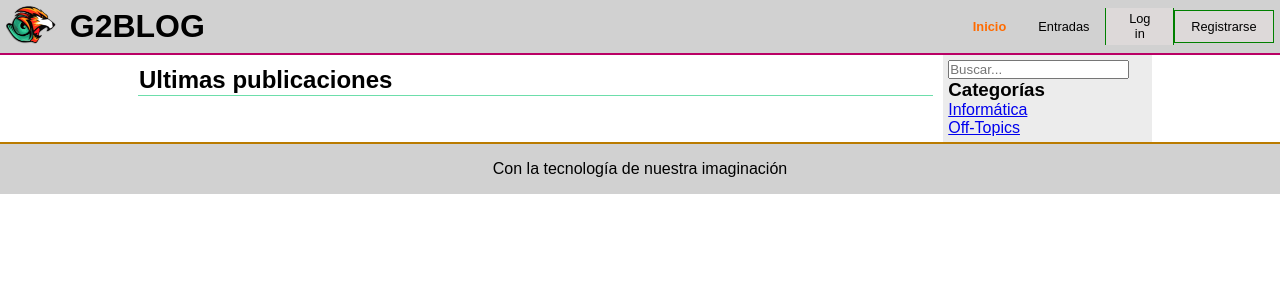
After one commit to IK2DW3/g2blog.com, a PHP site: page /inicio.html in a window 1280 px wide. The commit adds this page. Shown: the top 300 px of the page. Run offline with PHP 8.4, Linux system fonts and the light colour scheme.

Commit message:
Mejora del diseño orientado a poner el login/registro

```diff
--- /dev/null
+++ b/css/index.css
@@ -0,0 +1,107 @@
+/* IMPORTS */
+@import url(https://fonts.googleapis.com/css?family=Anonymous+Pro); /* Google Fonts */
+/* GENERAL */
+* {
+  margin: 0;
+  padding: 0;
+  font-family: Arial, Helvetica, sans-serif;
+}
+
+.header {
+  align-items: center;
+  background-color: #d1d1d1;
+  border-bottom: 2px solid #ba0065;
+  display: flex;
+  flex-wrap: nowrap;
+  height: 40px;
+  max-height: 45px;
+  justify-content: center;
+  overflow: hidden;
+  padding: .5%;
+}
+.header .a-logo{
+  flex-basis: 5%;
+  flex-grow: 1;
+  flex-shrink: 2;
+}
+.header .a-logo img {
+  height: 40px;
+  width: 50px;
+}
+.header h1 {
+  flex-basis: 70%;
+  flex-grow: 2;
+  flex-shrink: 1;
+}
+.header h1 a.a-title {
+  color: #000;
+  font-size: 2rem;
+  text-decoration: none;
+}
+.header .header-nav {
+  flex-basis: 25%;
+  flex-grow: 1;
+  flex-shrink: 2;
+}
+.header .header-nav ul.hnavegador {
+  align-items: center;
+  display: flex;
+  list-style: none;
+  flex-direction: row;
+  flex-wrap: nowrap;
+  justify-content: space-between;
+  list-style-type: none;
+  overflow: hidden;
+  height: 37px;
+}
+.header .header-nav ul.hnavegador li {
+  font-size: .8em;
+  text-align: center;
+}
+.header .header-nav ul.hnavegador li a {
+  display: block;
+  color: #000;
+  padding: 8px 16px;
+  text-decoration: none;
+}
+.header .header-nav ul.hnavegador li a.highlight {
+  color: #ff6b00;
+  font-weight: bold;
+}
+.header .header-nav ul.hnavegador li a.a-buttom {
+  background-color: #ddd9d9;
+  border: 1px solid green;
+}
+
+.container {
+  background-color: #ececec;
+  display: flex;
+  margin: auto 10%;
+}
+.container .entries {
+  background-color: #fff;
+  flex-basis: 80%;
+  overflow: hidden;
+  padding: 1%;
+}
+.container .entries h2 {
+  display: block;
+  padding: .1%;
+  border-bottom: 1px solid #6ddeab;
+}
+.container .aside-bar{
+  flex-basis: 20%;
+  overflow: hidden;
+  padding: .5%;
+}
+
+
+.footer {
+  align-items: center;
+  background-color: #d1d1d1;
+  border-top: 2px solid #ba7b00;
+  display: flex;
+  height: 50px;
+  justify-content: center;
+  overflow: hidden;
+}
--- a/css/style.css
+++ b/css/style.css
@@ -213,7 +213,6 @@
   font-size: 28px;
   letter-spacing: 0.5px;
 }
-
 .box-logueo .link {
   display: block;
   padding-top: 20px;
@@ -222,12 +221,13 @@
   font-size: 20px;
   margin: 1% 0;
 }
+
 .fPrincipal {
   align-items: center;
   background-color: #fff4d5;
   display: flex;
-  grid-column: 6 / 8;
-  grid-row: 4 / 10;
+  grid-column: 5 / 9;
+  grid-row: 3 / 11;
   flex-flow: column;
   justify-content: center;
   overflow: hidden;
--- /dev/null
+++ b/inicio.html
@@ -0,0 +1,46 @@
+<!DOCTYPE html>
+<html lang="en">
+<head>
+  <meta charset="UTF-8">
+  <meta name="viewport" content="width=device-width, initial-scale=1.0">
+  <meta http-equiv="X-UA-Compatible" content="ie=edge">
+  <link rel="shortcut icon" href="fav/favicon.ico" type="image/x-icon"> <!-- Favicon -->
+  <link href="https://unpkg.com/ionicons@4.5.10-0/dist/css/ionicons.min.css" rel="stylesheet"> <!-- Icon pack link https://ionicons.com/ -->
+  <link rel="stylesheet" href="css/index.css" class="css"> <!-- Website Stylesheet -->
+  <title>G2BLOG - Inicio</title> <!-- Website title -->
+</head>
+<body>
+  <header class="header" id="header">
+    <a class="a-logo" href="index.html"><img src="img/iconlogo.png" alt="G2BLOG"></a>
+    <h1><a class="a-title" href="index.html">G2BLOG</a></h1>
+    <nav class="header-nav" id="header-nav">
+      <ul class="hnavegador" id="hnavegador">
+        <li><a class="highlight" href="inicio.html">Inicio</a></li>
+        <li><a href="php/entradas.php">Entradas</a></li>
+        <li><a class="a-buttom" href="php/loginForm.php">Log in</a></li>
+        <li><a class="a-buttom" href="php/registro-login.php">Registrarse</a></li>
+      </ul>
+    </nav>
+  </header>
+  <div class="container">
+    <section class="entries">
+      <h2>Ultimas publicaciones</h2>
+    </section>
+    <aside class="aside-bar">
+      <div class="serchbox">
+        <input type="text" name="searchfield" placeholder="Buscar...">
+      </div>
+      <h3>Categorías</h3>
+      <nav class="aside-nav">
+        <ul>
+          <li><a href="#">Informática</a></li>
+          <li><a href="#">Off-Topics</a></li>
+        </ul>
+      </nav>
+    </aside>
+  </div>
+  <footer class="footer">
+    <p>Con la tecnología de nuestra imaginación</p>
+  </footer>
+</body>
+</html>
```
Also changed, not shown: php/loginForm.php (+0 -21 lines).
